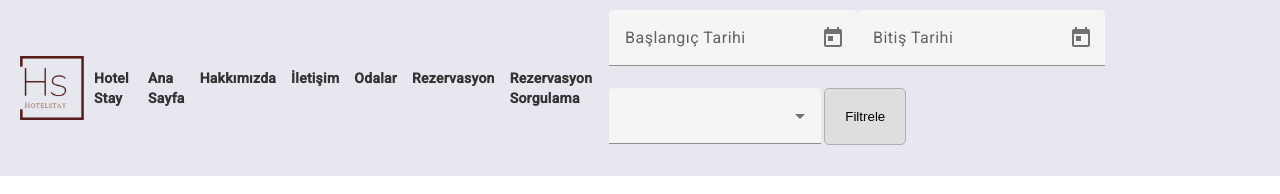
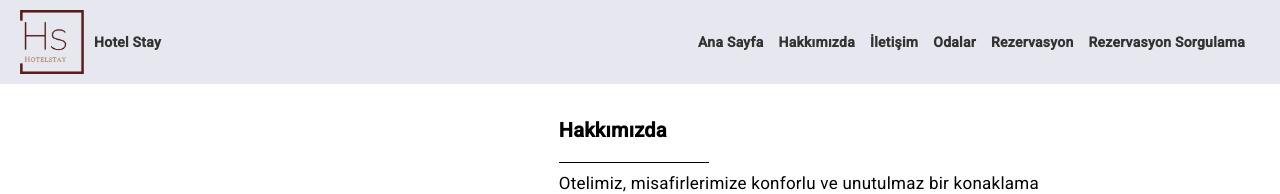
Before and after one commit to Furkan-Ahmet-Ozdemir/Hotel-Frontend, an Angular app: page /hakkimizda in a window 1280 px wide. Shown: the top 194 px of the page. Built offline with nearby package versions, Linux system fonts and the light colour scheme.

Commit message:
for orkun

```diff
--- a/src/app/app.module.ts
+++ b/src/app/app.module.ts
@@ -23,7 +23,6 @@ import { MatInputModule } from '@angular/material/input';
 import { MatFormFieldModule } from '@angular/material/form-field';
 import { MatNativeDateModule } from '@angular/material/core';
 import { RoomsComponent } from './rooms/rooms.component';
-import { ReservationPopupComponent } from './reservation-popup/reservation-popup.component';
 import { MatSelectModule } from '@angular/material/select';
 import { ReactiveFormsModule } from '@angular/forms';
 import { ReservationQueryService} from "./reservation-inquiry.service";
@@ -47,7 +46,6 @@ const routes: Routes = [
     HomeComponent,
     ReservationQueryComponent,
     RoomsComponent,
-    ReservationPopupComponent,
 
   ],
   imports: [
--- a/src/app/navbar/navbar.component.html
+++ b/src/app/navbar/navbar.component.html
@@ -18,5 +18,4 @@
     <div class="bar"></div>
     <div class="bar"></div>
   </div>
-  <app-reservation-popup></app-reservation-popup>
 </nav>
--- a/src/app/reservation-popup/reservation-popup.component.css
+++ /dev/null
@@ -1,16 +0,0 @@
-.filter-btn{
-    padding:20px;
-    color:#000;
-    background: #dedede;
-    border:solid 1px #afafaf;
-    border-radius: 5px;
-    margin-left:3px;
-    cursor: pointer;
-}
-
-.filter-btn:hover{
-    color:#dedede;
-    background-color: #000;
-    border: solid 1px #dedede;
-    transition: all .3s ease-in-out;
-}
--- a/src/app/reservation-popup/reservation-popup.component.html
+++ /dev/null
@@ -1,26 +0,0 @@
-<form [formGroup]="reservationForm" (ngSubmit)="onSubmit()">
-
-    <mat-form-field>
-        <input formControlName="checkInDate" matInput [matDatepicker]="startDatePicker" placeholder="Başlangıç Tarihi" name="checkInDate" required>
-        <mat-datepicker-toggle matSuffix [for]="startDatePicker"></mat-datepicker-toggle>
-        <mat-datepicker #startDatePicker></mat-datepicker>
-      </mat-form-field>
-
-      <mat-form-field>
-        <input matInput formControlName="checkOutDate" [matDatepicker]="endDatePicker" placeholder="Bitiş Tarihi" name="checkOutDate" required>
-        <mat-datepicker-toggle matSuffix [for]="endDatePicker"></mat-datepicker-toggle>
-        <mat-datepicker #endDatePicker></mat-datepicker>
-      </mat-form-field>
-
-
-    <mat-form-field >
-      <mat-select formControlName="customerCount">
-        <mat-option *ngFor="let option of guestOptions" [value]="option" >
-          {{option}}
-        </mat-option>
-      </mat-select>
-    </mat-form-field>
-
-
-    <button type="submit" routerLink="/rezervasyon" class="filter-btn">Filtrele</button>
-  </form>
--- a/src/app/reservation-popup/reservation-popup.component.ts
+++ /dev/null
@@ -1,59 +0,0 @@
-import { Component } from '@angular/core';
-import { FormControl, FormGroup } from '@angular/forms';
-import { UserService } from '../user.service';
-import { HttpClient, HttpHeaders } from '@angular/common/http';
-
-@Component({
-  selector: 'app-reservation-popup',
-  templateUrl: './reservation-popup.component.html',
-  styleUrls: ['./reservation-popup.component.css']
-})
-export class ReservationPopupComponent {
-
-  // userSer:UserService;
-  private usersUrl: String;
-  guestOptions: number[] = [ 1, 2, 3, 4];
-
-
-  constructor(private http: HttpClient) {
-    this.usersUrl = "http://localhost:8080/reservations/save";
-  }
-
-  reservationForm = new FormGroup({
-    checkInDate: new FormControl(''),
-    checkOutDate: new FormControl(''),
-    customerCount: new FormControl('')
-  });
-
-  reservationPayload: any;
-  onSubmit() {
-    this.reservationPayload = this.reservationForm.getRawValue();
-
-    console.log(this.reservationForm.value);
-    //userSer.save()
-    return this.http.post<any>("http://localhost:8080/reservations/search", this.reservationForm.value)
-    .subscribe(
-      response => {
-        console.log('API post successful:', response);
-      },
-      error => {
-        console.error('API post error:', error);
-      }
-    );
-
-
-    // userSer.save();
-
-    /*
-    if (this.startDate && this.endDate) {
-      if (this.startDate < new Date()) {
-        alert('Başlangıç tarihi geçmiş bir tarih olamaz.');
-      } else if (this.endDate < this.startDate) {
-        console.log('Bitiş tarihi başlangıç tarihinden önce olamaz.');
-      } else {
-        console.log('Rezervasyon işlemi başarılı.');
-*/
-    // Oda tipi filtreleme işlemini gerçekleştir
-    // veya filtreleme işlemi için başka bir fonksiyonu çağır
-  }
-}
--- a/src/app/reservation.service.ts
+++ b/src/app/reservation.service.ts
@@ -30,6 +30,20 @@ export class ReservationService {
   }
 
 
+  public sendReservation(reservationcheck: ReservationCheck):any {
+    console.log(reservationcheck);
+
+    return this.http.post<any>(this.usersUrl, reservationcheck)
+    .subscribe(
+      response => {
+        console.log('API post successful:', response);
+      },
+      error => {
+        console.error('API post error:', error);
+      }
+    );
+  }
+
 
 
 
--- a/src/app/rezervation/rezervation.component.html
+++ b/src/app/rezervation/rezervation.component.html
@@ -1,49 +1,47 @@
 <app-navbar></app-navbar>
 <div>
     <div class="rezervation-main">
-
         <div class="rezervation-form-main">
-        <form class="rezervation-form" (ngSubmit)="sendName()" method="post">
-            <fieldset>
-
-                 <!--
-                    <div class="form-group">
+            <form #frm="ngForm" (ngSubmit)="sendCustomerInfo(frm.value)" >
                 <mat-form-field>
-                        <input matInput [matDatepicker]="startDatePicker" placeholder="Start Date" [(ngModel)]="checkInDate">
-                        <mat-datepicker-toggle matSuffix [for]="startDatePicker"></mat-datepicker-toggle>
+                    <input matInput [matDatepicker]="startDatePicker" placeholder="Başlangıç Tarihi">
+                    <mat-datepicker-toggle matIconSuffix [for]="startDatePicker"></mat-datepicker-toggle>
                     <mat-datepicker #startDatePicker></mat-datepicker>
                   </mat-form-field>
 
                   <mat-form-field>
-                        <input matInput [matDatepicker]="endDatePicker" placeholder="End Date" [(ngModel)]="checkOutDate">
-                        <mat-datepicker-toggle matSuffix [for]="endDatePicker"></mat-datepicker-toggle>
+                    <input matInput [matDatepicker]="endDatePicker" placeholder="Bitiş Tarihi">
+                    <mat-datepicker-toggle matIconSuffix [for]="endDatePicker"></mat-datepicker-toggle>
                     <mat-datepicker #endDatePicker></mat-datepicker>
                   </mat-form-field>
-                 </div>
-                    -->
-
-                <div class="form-group">
-                    <mat-form-field  >
                 <mat-label>Kişi Sayısı</mat-label>
                 <mat-select formControlName="customerCount">
-
                     <mat-option *ngFor="let option of guestOptions" [value]="option" >
                         {{option}}
                     </mat-option>
                 </mat-select>
+                <mat-form-field>
+                    <input type="text" name="name" id="name" ngModel placeholder="Adınız">
                 </mat-form-field>
-                    <input type="text" name="name" id="name" [(ngModel)]="name" placeholder="Adınız">
-                    <input type="text" name="form-surname" [(ngModel)]="surName" placeholder="Soyadınız">
+                <mat-form-field>
+                    <input type="text" name="form-surname" ngModel placeholder="Soyadınız">
+                </mat-form-field>
+                <mat-form-field>
+                    <input type="text" name="form-phone" ngModel placeholder="Telefon numarası" maxlength="11">
+                </mat-form-field>
+                <mat-form-field>
+                    <input type="text" name="form-tc" ngModel placeholder="T.C. Kimlik No" maxlength="11">
+                </mat-form-field>
+                <mat-form-field>
+                    <input type="email" name="form-email" ngModel placeholder="Email Adresiniz">
+                </mat-form-field>
+                <mat-form-field>
+                    <input type="email" name="form-email" ngModel placeholder="type of room">
+                </mat-form-field>
+                <button class="rezervation-btn">Send</button>
+
+            </form>
         </div>
-
-                <div class="form-group">
-                    <input type="text" name="form-phone" [(ngModel)]="phoneNumber" placeholder="Telefon numarası" maxlength="11">
-                    <input type="text" name="form-tc" [(ngModel)]="tc" placeholder="T.C. Kimlik No" maxlength="11">
-                    <input type="email" name="form-email" [(ngModel)]="email" placeholder="Email Adresiniz">
-                </div>
-            </fieldset>
-            <input type="submit" value="Gönder" class="rezervation-btn">
-        </form>
     </div>
 
     <div class="rooms">
--- a/src/app/rezervation/rezervation.component.ts
+++ b/src/app/rezervation/rezervation.component.ts
@@ -2,9 +2,9 @@ import { Component, OnInit } from '@angular/core';
 import { UserService } from '../user.service';
 import { ActivatedRoute, Router } from '@angular/router';
 import { User } from './user.model';
-import { RoomType } from '../models/roomtype.model';
 import { ReservationService } from '../reservation.service';
 import { ReservationCheck } from '../models/reservationcheck.model';
+import {MatDatepickerModule} from '@angular/material/datepicker';
 
 interface Room {
   image: string;
@@ -19,23 +19,29 @@ interface Room {
   styleUrls: ['./rezervation.component.css'],
 })
 export class RezervationComponent{
+  startDatePicker: any;
+  endDatePicker: any;
   guestOptions: number[] = [1, 2, 3, 4];
   user: User;
   reservat: ReservationCheck = new ReservationCheck;
 
+
   constructor(
     private route: ActivatedRoute,
-      private router: Router,
-        private userService: UserService,
-        private reserV : ReservationService) {
+    private router: Router,
+    private userService: UserService,
+    private reserV : ReservationService) {
     this.user = new User();
   }
+  sendCustomerInfo(data: any){
+    console.log(data);
 
+  }
 
   name : string = "";
+  surName: string= "";
   phoneNumber: string= "";
   tc: string= "";
-  surName: string= "";
   email: string= "";
   rooms = this.userService.findRooms2();
   checkInDate = Date;
@@ -43,22 +49,26 @@ export class RezervationComponent{
   customerCount = 0;
   roomtype :  number=0;
   sendName(){
-    console.log(this.name)
+
+
 
     this.user.name = this.name;
+    this.user.surName = this.surName;
     this.user.phoneNumber = this.phoneNumber;
     this.user.tc = this.tc;
-    this.user.surName = this.surName;
     this.user.email = this.email;
     this.checkInDate = this.checkInDate;
     this.checkOutDate = this.checkOutDate;
     this.customerCount = this.customerCount;
 
-    this.userService.save(this.user).subscribe(result => this.gotoUserList());
-    this.userService.findAll();
-    console.log(this.phoneNumber);
-    this.userService.findRooms2();
 
+
+
+
+    // this.userService.save(this.user).subscribe(result => this.gotoUserList());
+    // this.userService.findAll();
+    // console.log(this.phoneNumber);
+    // this.userService.findRooms2();
   }
 
 
--- a/src/styles.css
+++ b/src/styles.css
@@ -5,3 +5,6 @@ body { margin: 0; font-family: Roboto, "Helvetica Neue", sans-serif; }
 
 html, body { height: 100%; }
 body { margin: 0; font-family: Roboto, "Helvetica Neue", sans-serif; }
+
+html, body { height: 100%; }
+body { margin: 0; font-family: Roboto, "Helvetica Neue", sans-serif; }
```
Also changed, not shown: src/app/models/reservation-send.model.ts (added, +13 -0 lines), 1 other file (tests, documents, lock files or other folders). Lines whose indentation alone changed are shown as unchanged.
